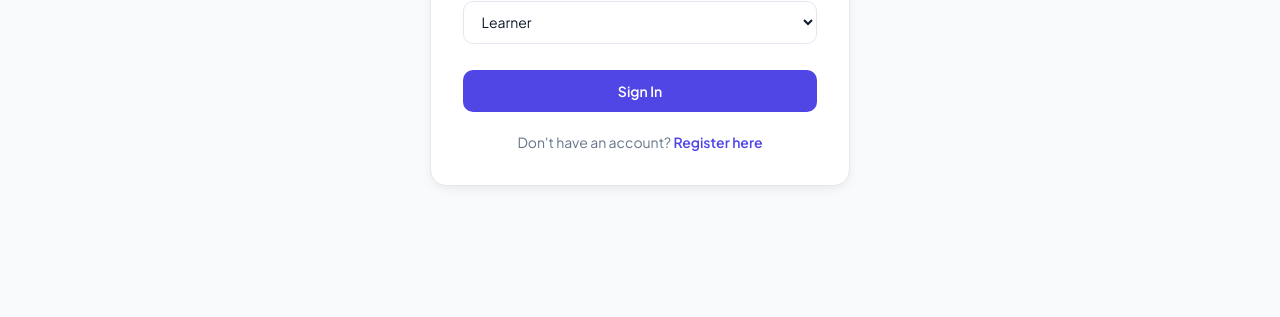
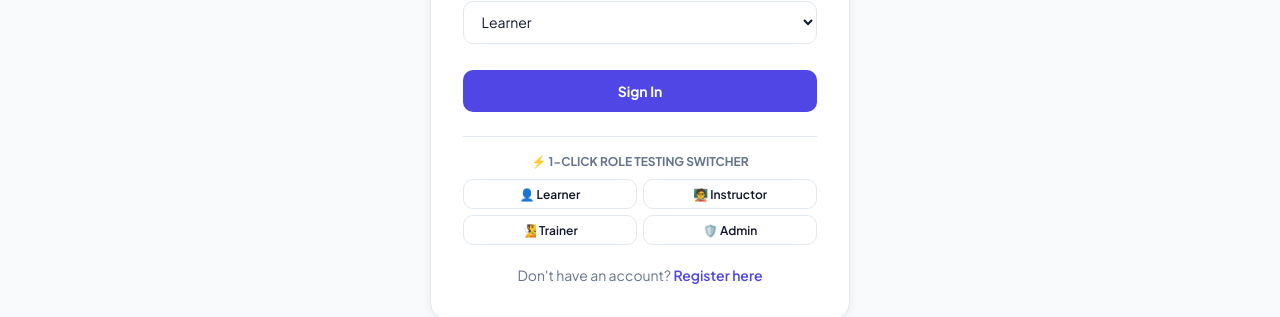
Before and after one commit to springboardmentor98765v/ai-signlanguage-platform-si7-team-four, a React (Vite) app in the folder Frontend/: page /login in a window 1280 px wide. Shown: the part 394-711 px from the top of the page. Built offline with nearby package versions, Linux system fonts and the light colour scheme; no server answers.

Commit message:
feat(frontend): complete Day 4 - role switcher, UI hardening, and 4-role user journey verification

```diff
--- a/Frontend/src/pages/Login.jsx
+++ b/Frontend/src/pages/Login.jsx
@@ -1,5 +1,7 @@
 import React, { useState } from 'react';
 import { useNavigate, Link } from 'react-router-dom';
+
+const API_BASE_URL = import.meta.env.VITE_API_URL || 'http://localhost:8000';
 
 export default function Login({ setUser }) {
   const [email, setEmail] = useState('student@example.com');
@@ -9,13 +11,25 @@ export default function Login({ setUser }) {
   const [loading, setLoading] = useState(false);
   const navigate = useNavigate();
 
+  const routeByUserRole = (role) => {
+    if (role === 'Administrator') {
+      navigate('/admin');
+    } else if (role === 'Accessibility Trainer') {
+      navigate('/trainer-dashboard');
+    } else if (role === 'Instructor') {
+      navigate('/instructor');
+    } else {
+      navigate('/dashboard');
+    }
+  };
+
   const handleLogin = async (e) => {
-    e.preventDefault();
+    if (e) e.preventDefault();
     setLoading(true);
     setError('');
 
     try {
-      const response = await fetch('http://localhost:8000/api/auth/login', {
+      const response = await fetch(`${API_BASE_URL}/api/auth/login`, {
         method: 'POST',
         headers: { 'Content-Type': 'application/json' },
         body: JSON.stringify({ email, password }),
@@ -27,19 +41,39 @@ export default function Login({ setUser }) {
         localStorage.setItem('access_token', data.access_token);
         localStorage.setItem('user', JSON.stringify(data.user));
         if (setUser) setUser(data.user);
-        navigate('/dashboard');
+        routeByUserRole(data.user?.role || selectedRole);
       } else {
-        setError(data.message || 'Invalid credentials');
+        setError(data.message || data.detail || 'Invalid credentials');
       }
     } catch {
-      const userData = { username: email.split('@')[0], role: selectedRole, email };
+      // Graceful offline fallback during development and testing
+      const userData = {
+        username: email.split('@')[0],
+        role: selectedRole,
+        email,
+      };
       localStorage.setItem('access_token', 'mock_bearer_token');
       localStorage.setItem('user', JSON.stringify(userData));
       if (setUser) setUser(userData);
-      navigate('/dashboard');
+      routeByUserRole(selectedRole);
     } finally {
       setLoading(false);
     }
+  };
+
+  // 1-Click Quick Login Preset for Day 4 QA & Demos
+  const handleQuickLogin = (role, demoEmail) => {
+    setSelectedRole(role);
+    setEmail(demoEmail);
+    const userData = {
+      username: demoEmail.split('@')[0],
+      role: role,
+      email: demoEmail,
+    };
+    localStorage.setItem('access_token', 'mock_bearer_token');
+    localStorage.setItem('user', JSON.stringify(userData));
+    if (setUser) setUser(userData);
+    routeByUserRole(role);
   };
 
   return (
@@ -48,7 +82,7 @@ export default function Login({ setUser }) {
         Login to Account
       </h2>
 
-      {error && <div className="alert-error">{error}</div>}
+      {error && <div className="alert-error" style={{ marginBottom: '1rem' }}>{error}</div>}
 
       <form onSubmit={handleLogin}>
         <div className="form-group">
@@ -75,20 +109,74 @@ export default function Login({ setUser }) {
 
         <div className="form-group">
           <label>Login As (Testing Role)</label>
-          <select value={selectedRole} onChange={(e) => setSelectedRole(e.target.value)}>
+          <select
+            className="input-control"
+            value={selectedRole}
+            onChange={(e) => setSelectedRole(e.target.value)}
+          >
             <option value="Learner">Learner</option>
             <option value="Instructor">Instructor</option>
+            <option value="Accessibility Trainer">Accessibility Trainer</option>
             <option value="Administrator">Administrator</option>
           </select>
         </div>
 
-        <button type="submit" disabled={loading} className="btn-primary" style={{ width: '100%', marginTop: '0.5rem', padding: '0.75rem' }}>
+        <button
+          type="submit"
+          disabled={loading}
+          className="btn-primary"
+          style={{ width: '100%', marginTop: '0.5rem', padding: '0.75rem', fontWeight: 700 }}
+        >
           {loading ? 'Authenticating...' : 'Sign In'}
         </button>
       </form>
 
+      {/* 1-Click Role Testing Preset Grid */}
+      <div style={{ marginTop: '1.5rem', borderTop: '1px solid var(--border-color)', paddingTop: '1rem' }}>
+        <p style={{ fontSize: '0.75rem', fontWeight: 700, color: 'var(--text-muted)', textTransform: 'uppercase', marginBottom: '0.5rem', textAlign: 'center' }}>
+          ⚡ 1-Click Role Testing Switcher
+        </p>
+        <div style={{ display: 'grid', gridTemplateColumns: '1fr 1fr', gap: '0.4rem' }}>
+          <button
+            type="button"
+            onClick={() => handleQuickLogin('Learner', 'learner@platform.org')}
+            className="btn-secondary"
+            style={{ fontSize: '0.75rem', padding: '0.4rem' }}
+          >
+            👤 Learner
+          </button>
+          <button
+            type="button"
+            onClick={() => handleQuickLogin('Instructor', 'instructor@platform.org')}
+            className="btn-secondary"
+            style={{ fontSize: '0.75rem', padding: '0.4rem' }}
+          >
+            🧑‍🏫 Instructor
+          </button>
+          <button
+            type="button"
+            onClick={() => handleQuickLogin('Accessibility Trainer', 'trainer@platform.org')}
+            className="btn-secondary"
+            style={{ fontSize: '0.75rem', padding: '0.4rem' }}
+          >
+            🧏 Trainer
+          </button>
+          <button
+            type="button"
+            onClick={() => handleQuickLogin('Administrator', 'admin@platform.org')}
+            className="btn-secondary"
+            style={{ fontSize: '0.75rem', padding: '0.4rem' }}
+          >
+            🛡️ Admin
+          </button>
+        </div>
+      </div>
+
       <p style={{ marginTop: '1.25rem', textAlign: 'center', fontSize: '0.875rem', color: 'var(--text-muted)' }}>
-        Don't have an account? <Link to="/register" style={{ color: 'var(--primary)', fontWeight: '600', textDecoration: 'none' }}>Register here</Link>
+        Don't have an account?{' '}
+        <Link to="/register" style={{ color: 'var(--primary)', fontWeight: '600', textDecoration: 'none' }}>
+          Register here
+        </Link>
       </p>
     </div>
   );
```
